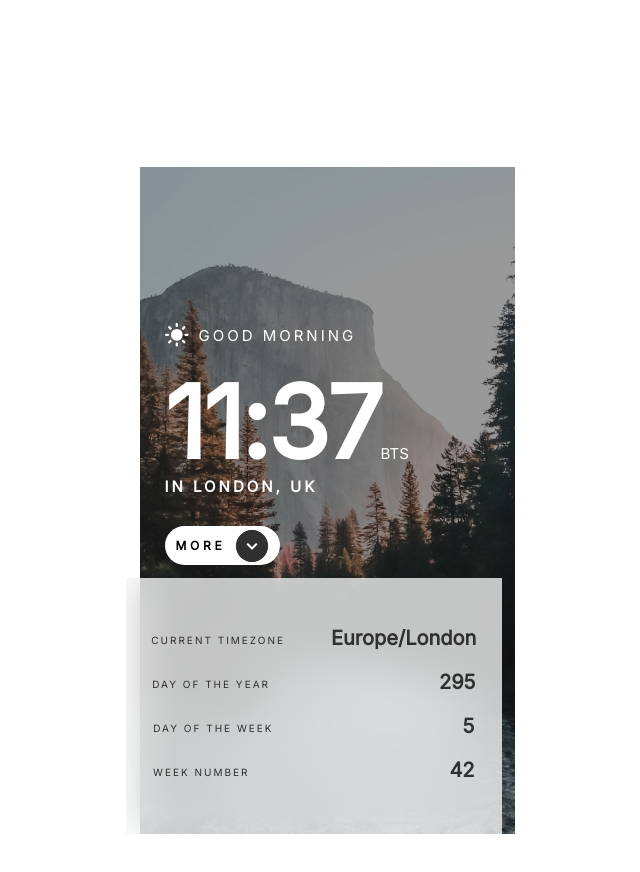
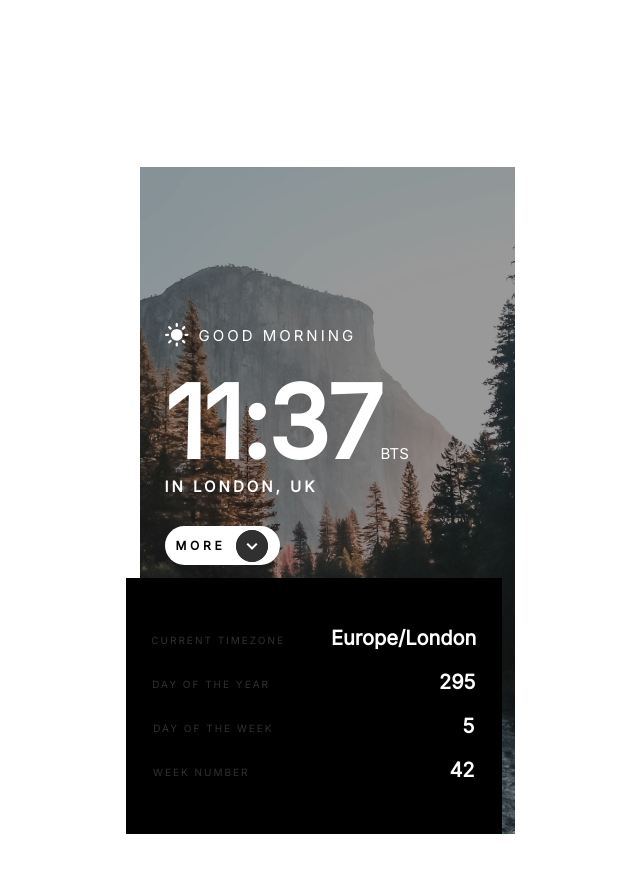
Before and after one commit to Abashidzeofficial/clock-app, a React (Create React App) app: page / in a window 1280 px wide. Both pictures are taken after a click on the button "LESS". Shown: the top 872 px of the page, without its empty margins (313-953 px from the left). Built offline with nearby package versions, Linux system fonts and the light colour scheme.

Commit message:
NewUpdate

```diff
--- a/src/App.tsx
+++ b/src/App.tsx
@@ -11,7 +11,11 @@ import downarrow from './images/desktop/arrowdown.png';
 
 function App() {
   const [isMorning, setIsMorning] = useState(true);
+
   const [detailVisible, setDetailVisible] = useState(false); // dacherisas cvlis less/more icons steiti
+
+  const textColor = isMorning ? 'white' : 'black';  // roca evening/morning icvleba es cvlis textis fers
+  const backgroundColor = isMorning ? 'black' : 'grey';
 
   const hanldeChangeThem = () => {
     setIsMorning(!isMorning); // funqcia achens da aqrobs sun/moons
@@ -52,12 +56,12 @@ function App() {
             )}
           </button>
         </div>
-        {detailVisible && (<div className="details-transform">
-          <div className='current-timezone'>
+        {detailVisible && (<div className="details-transform" style={{ background: backgroundColor }}   >
+          <div className='current-timezone' >
             <span className="timezone-txt">
               CURRENT TIMEZONE
             </span>
-            <span className="timezone-txt2">
+            <span className="timezone-txt2" style={{ color: textColor }}>
               Europe/London
             </span>
           </div>
@@ -65,7 +69,7 @@ function App() {
             <span className="dofy-txt">
               Day of the year
             </span>
-            <span className="dofy-txt2">
+            <span className="dofy-txt2" style={{ color: textColor }}>
               295
             </span>
           </div>
@@ -73,15 +77,15 @@ function App() {
             <span className="dofw-txt">
               Day of the week
             </span>
-            <span className="dofw-txt2">
+            <span className="dofw-txt2" style={{ color: textColor }}>
               5
             </span>
           </div>
           <div className='w-number'>
-            <span className="w-number-txt">
+            <span className="w-number-txt" >
               Week number
             </span>
-            <span className="w-number-txt2">
+            <span className="w-number-txt2" style={{ color: textColor }}>
               42
             </span>
           </div>
--- a/src/styles.css
+++ b/src/styles.css
@@ -1,4 +1,14 @@
 @import url("https://fonts.googleapis.com/css2?family=Inter&family=Space+Grotesk:wght@700&family=Space+Mono:wght@700&display=swap");
+:root {
+  --text-color-white: #fff;
+  --text-color-black: #030303;
+}
+.evening-txt {
+  color: var(--background-color-white);
+}
+.morning-txt {
+  color: var(--color-black);
+}
 
 * {
   box-sizing: border-box;
@@ -136,7 +146,7 @@
 .dofy-txt2,
 .dofw-txt2,
 .w-number-txt2 {
-  color: #303030;
+  /* color: #303030; */
   text-align: right;
   font-family: Inter;
   font-size: 20px;
```
